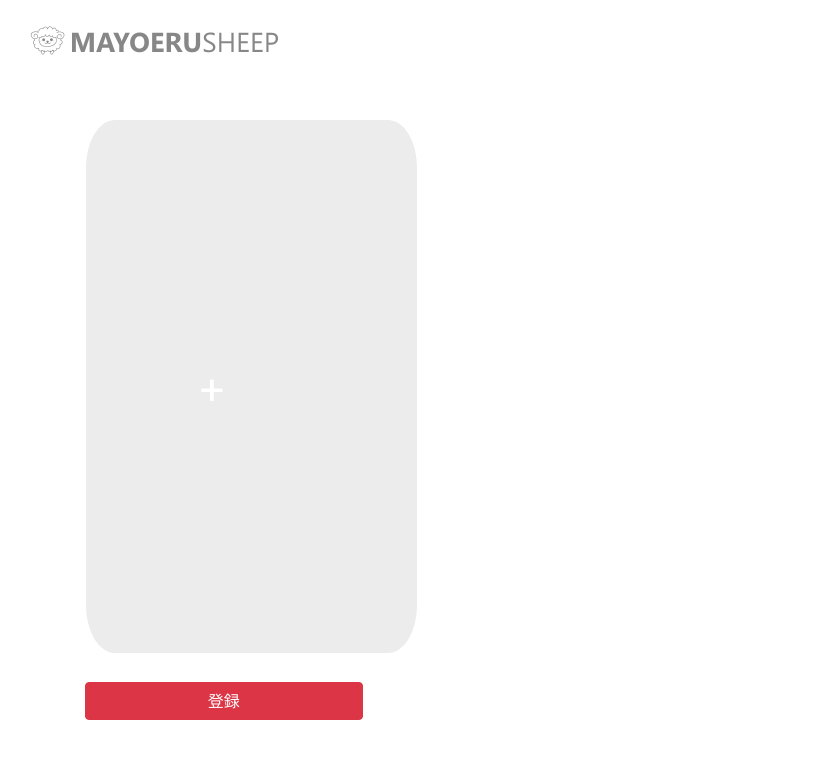
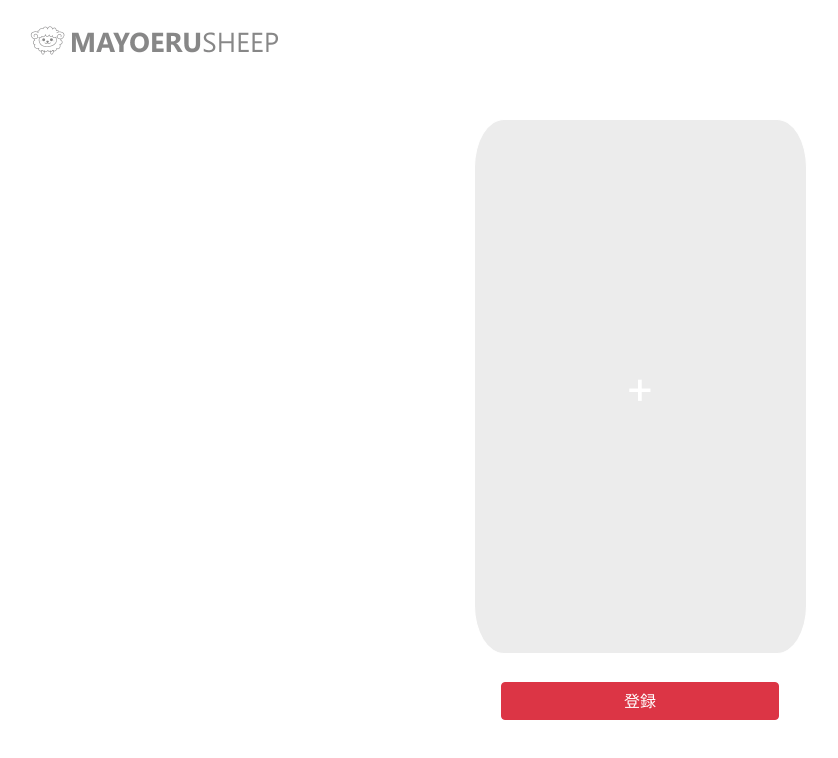
Before and after one commit to kaitoyokohamaa/MAYOELUSHEEP, a React (Create React App) app: page /profile in a window 1280 px wide. Shown: the top 758 px of the page, without its empty margins (0-838 px from the left). Built offline with nearby package versions, Linux system fonts and the light colour scheme.

Commit message:
ProfileのUIを編集

```diff
--- a/src/screens/Profile/Profile.js
+++ b/src/screens/Profile/Profile.js
@@ -31,7 +31,11 @@ export default class Profile extends Component {
         >
           <img src={LOGO} alt="logo" />
         </div>
-        <Container>
+        <Container
+          style={{
+            textAlign: "center"
+          }}
+        >
           <Row>
             <Col>
               <div>
```
